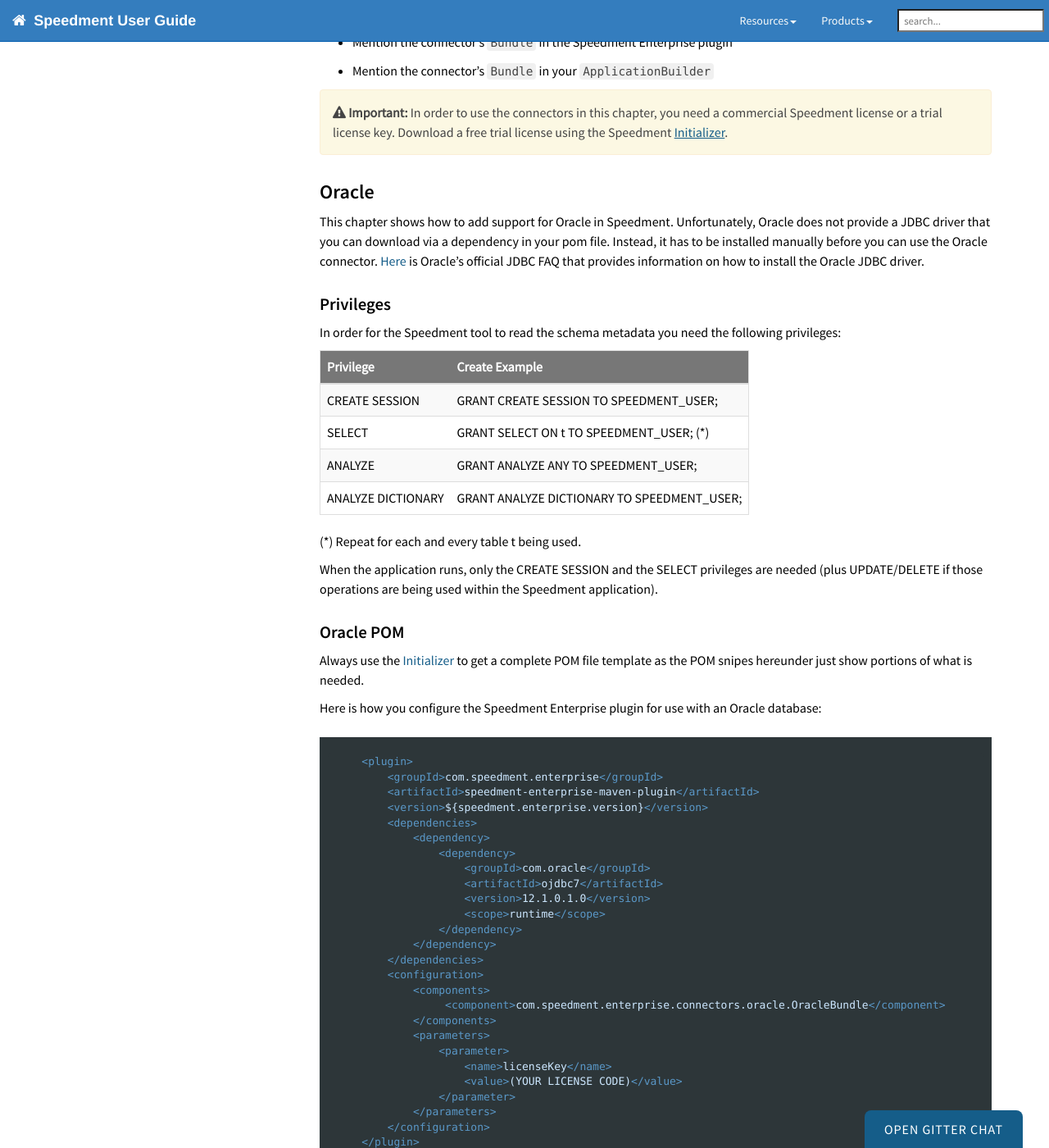
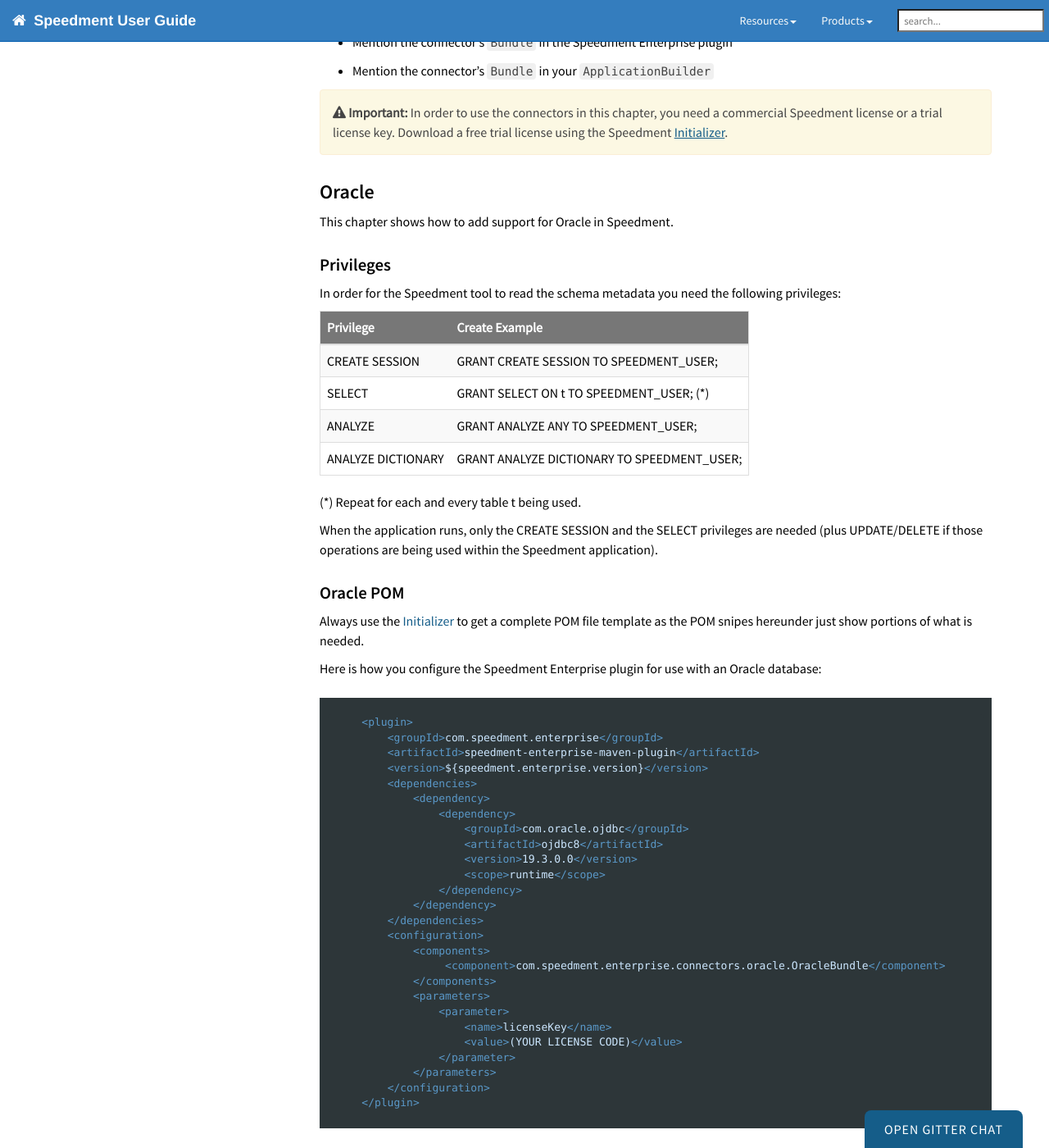
Before and after one commit to speedment/speedment-doc, a Jekyll site: the page built from pages/connectors.md, in a window 1280 px wide and 1400 px high, scrolled down 3625 px. Shown: the whole window at 82% size. Built offline with Jekyll 4.4.1, drawn with Linux system fonts in a browser that asks for light colours; nearby versions of some CDN libraries; comment, search, counter and statistics services are not loaded; some of the changed text lies outside the part shown.

Commit message:
Update JDBC version numbers in section on connectors

````diff
--- a/pages/connectors.md
+++ b/pages/connectors.md
@@ -37,7 +37,7 @@
 
 | Database | groupId   | artifactId           | version |
 | :------- | :-------- | :------------------- | :------ |
-| MySQL    | mysql     | mysql-connector-java | 5.1.46  |
+| MySQL    | mysql     | mysql-connector-java | 8.0.18  |
 
 ## PostgreSQL
 Speedment supports PostgreSQL out-of-the-box. Please refer to the Speedment [Initializer](https://www.speedment.com/initializer/) to setup your PostgreSQL project.
@@ -136,7 +136,7 @@
 " %}
 
 ## Oracle
-This chapter shows how to add support for Oracle in Speedment. Unfortunately, Oracle does not provide a JDBC driver that you can download via a dependency in your pom file. Instead, it has to be installed manually before you can use the Oracle connector. [Here](http://www.oracle.com/technetwork/topics/jdbc-faq-090281.html) is Oracle's official JDBC FAQ that provides information on how to install the Oracle JDBC driver.
+This chapter shows how to add support for Oracle in Speedment.
 
 
 ### Privileges
@@ -165,9 +165,9 @@
         <dependencies>
             <dependency>
                 <dependency>
-                    <groupId>com.oracle</groupId>
-                    <artifactId>ojdbc7</artifactId>
-                    <version>12.1.0.1.0</version>
+                    <groupId>com.oracle.ojdbc</groupId>
+                    <artifactId>ojdbc8</artifactId>
+                    <version>19.3.0.0</version>
                     <scope>runtime</scope>
                 </dependency>
             </dependency>
@@ -189,9 +189,9 @@
 ``` xml
     <dependencies>
         <dependency>
-            <groupId>com.oracle</groupId>
-            <artifactId>ojdbc7</artifactId>
-            <version>12.1.0.1.0</version>
+            <groupId>com.oracle.ojdbc</groupId>
+            <artifactId>ojdbc8</artifactId>
+            <version>19.3.0.0</version>
             <scope>runtime</scope>
         </dependency>
         <dependency>
````
Also changed, not shown: other parts of pages/connectors.md (+10 -10 lines).
